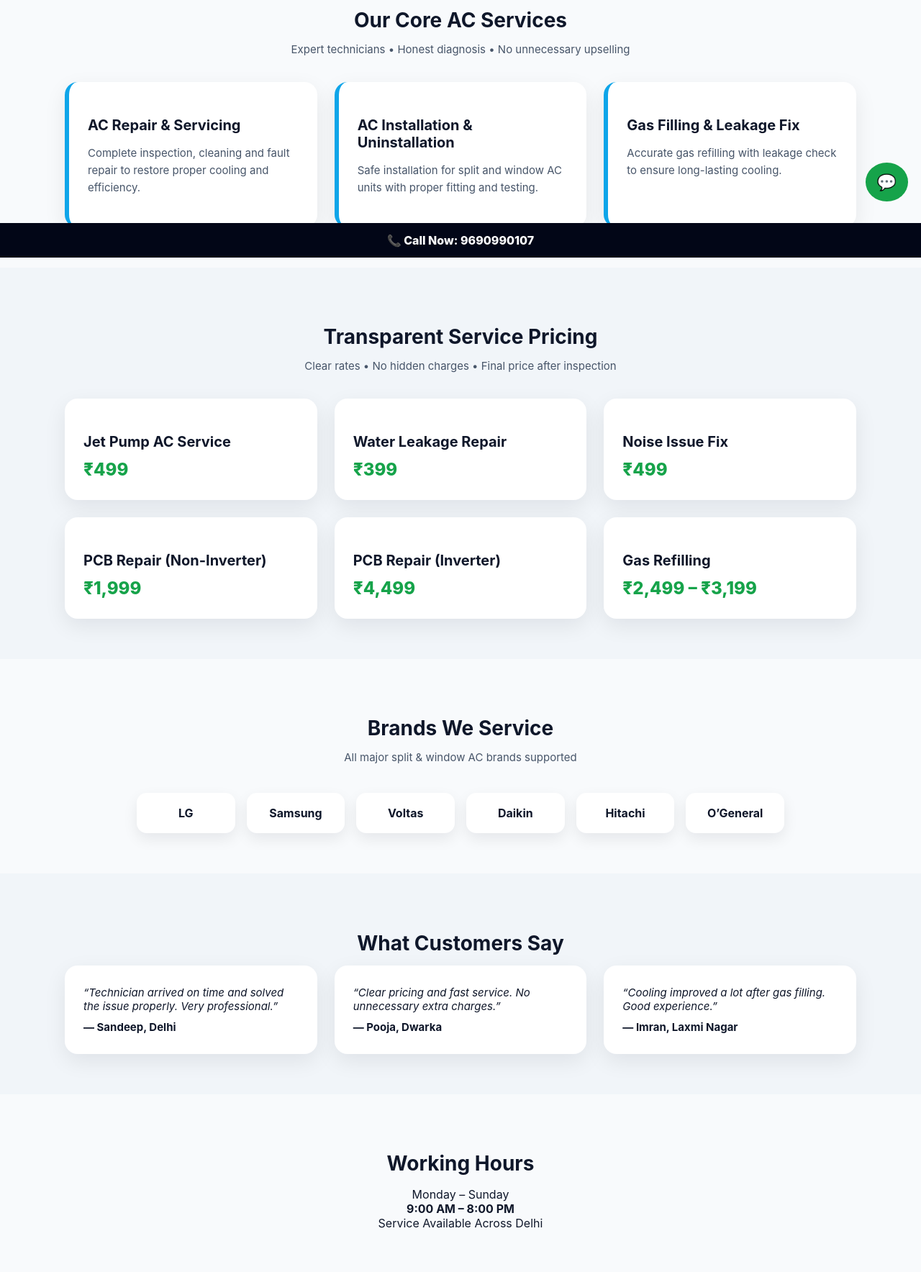
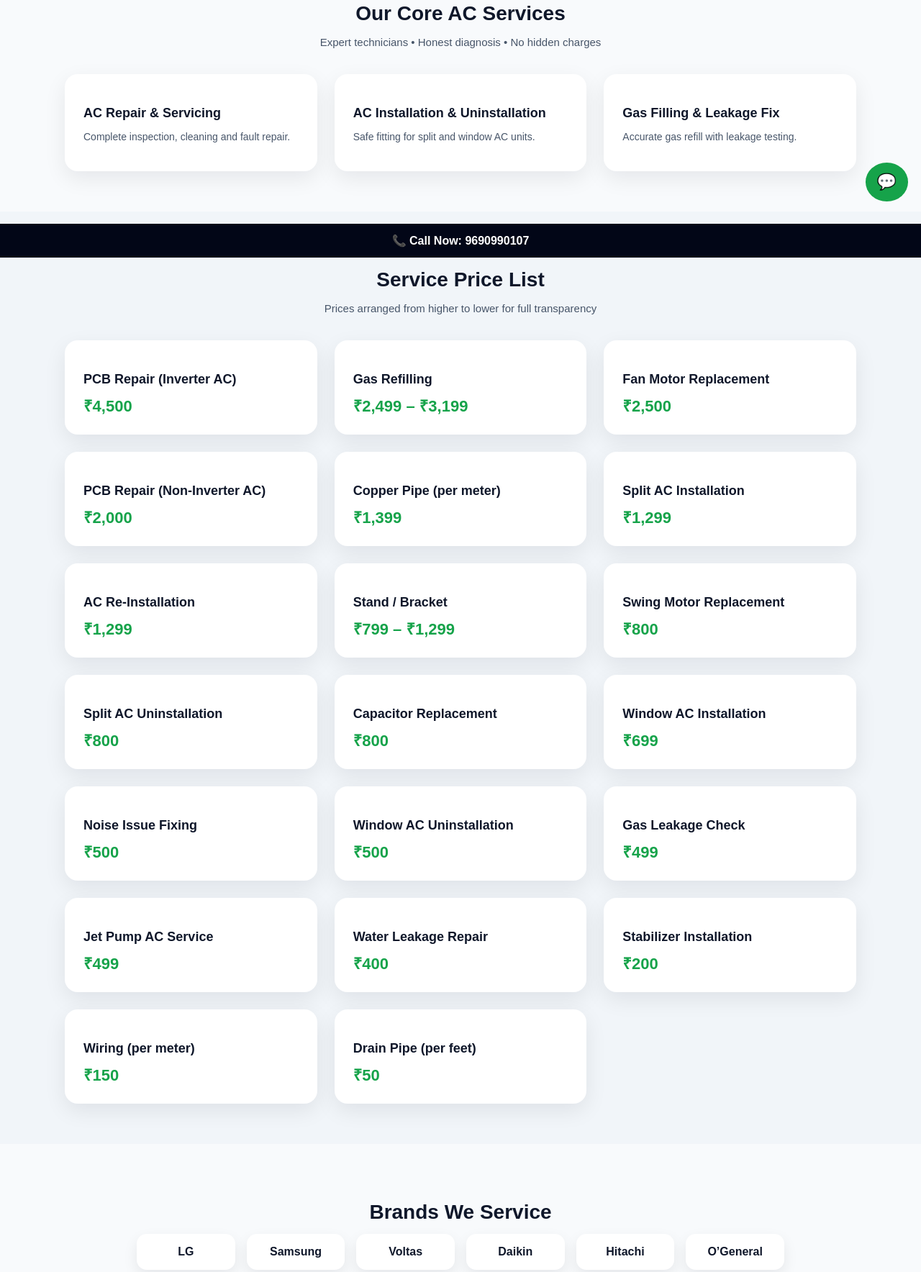
Before and after one commit to mrs899963/chillwise-air.github.io, a plain HTML site: page index.html in a window 1280 px wide. Shown: the part 442-2210 px from the top of the page at 72% size. Drawn offline with Linux system fonts and the light colour scheme.

Commit message:
Update index.html

```diff
--- a/index.html
+++ b/index.html
@@ -21,22 +21,22 @@
 *{box-sizing:border-box}
 body{
   margin:0;
-  font-family:-apple-system,BlinkMacSystemFont,"Segoe UI",Roboto,Arial,sans-serif;
+  font-family:Arial,Helvetica,sans-serif;
   background:var(--bg);
   color:var(--text);
 }
 
-/* ===== TOP NOTICE ===== */
+/* Top bar */
 .topbar{
   background:var(--dark);
   color:#fff;
   text-align:center;
-  padding:8px 10px;
+  padding:8px;
   font-size:14px;
   font-weight:600;
 }
 
-/* ===== HERO ===== */
+/* Hero */
 .hero{
   background:linear-gradient(135deg,#0284c7,#0ea5e9);
   color:#fff;
@@ -47,27 +47,20 @@ body{
 .hero h1{
   font-size:34px;
   margin-bottom:12px;
-  letter-spacing:.3px;
 }
 
 .hero p{
   font-size:16px;
-  max-width:640px;
-  margin:0 auto 10px;
   opacity:.95;
 }
 
 .hero .phone{
   font-size:22px;
   font-weight:800;
-  margin:16px 0 8px;
+  margin:16px 0;
 }
 
-.hero .cta{
-  margin-top:22px;
-}
-
-.hero .cta a{
+.hero a{
   display:inline-block;
   margin:6px;
   padding:15px 34px;
@@ -75,18 +68,17 @@ body{
   font-weight:700;
   text-decoration:none;
   color:#fff;
-  font-size:15px;
 }
 
-.hero .whatsapp{background:var(--accent)}
-.hero .call{background:var(--dark)}
+.whatsapp{background:var(--accent)}
+.call{background:var(--dark)}
 
-/* ===== SECTIONS ===== */
+/* Sections */
 section{
   padding:56px 20px;
 }
 
-section h2{
+h2{
   text-align:center;
   font-size:28px;
   margin-bottom:14px;
@@ -95,12 +87,11 @@ section h2{
 .section-sub{
   text-align:center;
   color:var(--muted);
-  max-width:700px;
-  margin:0 auto 36px;
+  margin-bottom:36px;
   font-size:15px;
 }
 
-/* ===== GRID ===== */
+/* Grid */
 .grid{
   max-width:1100px;
   margin:auto;
@@ -109,78 +100,60 @@ section h2{
   gap:24px;
 }
 
-/* ===== CARDS ===== */
+/* Cards */
 .card{
   background:var(--card);
   border-radius:18px;
-  padding:28px 26px;
+  padding:26px;
   box-shadow:0 10px 30px rgba(2,6,23,.08);
 }
 
 .card h3{
-  font-size:20px;
-  margin-bottom:10px;
+  font-size:18px;
+  margin-bottom:8px;
 }
 
 .card p{
-  font-size:15px;
+  font-size:14px;
   color:var(--muted);
-  line-height:1.6;
 }
 
-/* ===== SERVICES ===== */
-.service-card{
-  border-left:6px solid var(--primary);
+/* Price */
+.price{
+  font-size:22px;
+  font-weight:800;
+  color:var(--accent);
+  margin-top:10px;
 }
 
-/* ===== PRICING ===== */
-.price{
-  font-size:24px;
-  font-weight:800;
-  color:var(--accent);
-  margin-top:12px;
-}
-
-/* ===== BRANDS ===== */
+/* Brands */
 .brands{
   max-width:900px;
-  margin:40px auto 0;
+  margin:auto;
   display:grid;
   grid-template-columns:repeat(auto-fit,minmax(120px,1fr));
   gap:16px;
 }
 
 .brand{
-  background:var(--card);
-  padding:18px 10px;
-  text-align:center;
+  background:#fff;
+  padding:16px;
   border-radius:14px;
   font-weight:700;
+  text-align:center;
   box-shadow:0 8px 20px rgba(2,6,23,.08);
 }
 
-/* ===== REVIEWS ===== */
-.review{
-  font-size:15px;
-  font-style:italic;
-}
-
-.review b{
-  display:block;
-  margin-top:10px;
-  font-style:normal;
-}
-
-/* ===== FOOTER ===== */
+/* Footer */
 footer{
   background:var(--dark);
   color:#cbd5e1;
-  padding:28px 16px;
+  padding:28px;
   text-align:center;
   font-size:14px;
 }
 
-/* ===== FLOATING ===== */
+/* Floating */
 .whatsapp-float{
   position:fixed;
   right:18px;
@@ -201,13 +174,12 @@ footer{
   background:var(--dark);
   text-align:center;
   padding:14px;
-  font-weight:800;
 }
 
 .callbar a{
   color:#fff;
   text-decoration:none;
-  font-size:16px;
+  font-weight:800;
 }
 </style>
 </head>
@@ -215,88 +187,70 @@ footer{
 <body>
 
 <div class="topbar">
-📞 Emergency & Same-Day AC Service Available in Delhi
+📞 Same-Day AC Service Available Across Delhi
 </div>
 
 <div class="hero">
   <h1>Chillwise Air Conditioner</h1>
-  <p>Professional AC Repair, Installation & Gas Filling Services Across Delhi</p>
-
+  <p>Professional AC Repair, Installation & Gas Filling Services</p>
   <div class="phone">Call: 9690990107</div>
 
-  <div class="cta">
-    <a href="https://wa.me/919690990107" class="whatsapp">WhatsApp Booking</a>
-    <a href="tel:9690990107" class="call">Call Now</a>
-  </div>
+  <a href="https://wa.me/919690990107" class="whatsapp">WhatsApp Booking</a>
+  <a href="tel:9690990107" class="call">Call Now</a>
 </div>
 
 <section>
   <h2>Our Core AC Services</h2>
-  <p class="section-sub">
-    Expert technicians • Honest diagnosis • No unnecessary upselling
-  </p>
+  <p class="section-sub">Expert technicians • Honest diagnosis • No hidden charges</p>
 
   <div class="grid">
-    <div class="card service-card">
+    <div class="card">
       <h3>AC Repair & Servicing</h3>
-      <p>Complete inspection, cleaning and fault repair to restore proper cooling and efficiency.</p>
+      <p>Complete inspection, cleaning and fault repair.</p>
     </div>
-
-    <div class="card service-card">
+    <div class="card">
       <h3>AC Installation & Uninstallation</h3>
-      <p>Safe installation for split and window AC units with proper fitting and testing.</p>
+      <p>Safe fitting for split and window AC units.</p>
     </div>
-
-    <div class="card service-card">
+    <div class="card">
       <h3>Gas Filling & Leakage Fix</h3>
-      <p>Accurate gas refilling with leakage check to ensure long-lasting cooling.</p>
+      <p>Accurate gas refill with leakage testing.</p>
     </div>
   </div>
 </section>
 
 <section style="background:#f1f5f9">
-  <h2>Transparent Service Pricing</h2>
-  <p class="section-sub">
-    Clear rates • No hidden charges • Final price after inspection
-  </p>
+  <h2>Service Price List</h2>
+  <p class="section-sub">Prices arranged from higher to lower for full transparency</p>
 
   <div class="grid">
-    <div class="card">
-      <h3>Jet Pump AC Service</h3>
-      <div class="price">₹499</div>
-    </div>
 
-    <div class="card">
-      <h3>Water Leakage Repair</h3>
-      <div class="price">₹399</div>
-    </div>
+    <div class="card"><h3>PCB Repair (Inverter AC)</h3><div class="price">₹4,500</div></div>
+    <div class="card"><h3>Gas Refilling</h3><div class="price">₹2,499 – ₹3,199</div></div>
+    <div class="card"><h3>Fan Motor Replacement</h3><div class="price">₹2,500</div></div>
+    <div class="card"><h3>PCB Repair (Non-Inverter AC)</h3><div class="price">₹2,000</div></div>
+    <div class="card"><h3>Copper Pipe (per meter)</h3><div class="price">₹1,399</div></div>
+    <div class="card"><h3>Split AC Installation</h3><div class="price">₹1,299</div></div>
+    <div class="card"><h3>AC Re-Installation</h3><div class="price">₹1,299</div></div>
+    <div class="card"><h3>Stand / Bracket</h3><div class="price">₹799 – ₹1,299</div></div>
+    <div class="card"><h3>Swing Motor Replacement</h3><div class="price">₹800</div></div>
+    <div class="card"><h3>Split AC Uninstallation</h3><div class="price">₹800</div></div>
+    <div class="card"><h3>Capacitor Replacement</h3><div class="price">₹800</div></div>
+    <div class="card"><h3>Window AC Installation</h3><div class="price">₹699</div></div>
+    <div class="card"><h3>Noise Issue Fixing</h3><div class="price">₹500</div></div>
+    <div class="card"><h3>Window AC Uninstallation</h3><div class="price">₹500</div></div>
+    <div class="card"><h3>Gas Leakage Check</h3><div class="price">₹499</div></div>
+    <div class="card"><h3>Jet Pump AC Service</h3><div class="price">₹499</div></div>
+    <div class="card"><h3>Water Leakage Repair</h3><div class="price">₹400</div></div>
+    <div class="card"><h3>Stabilizer Installation</h3><div class="price">₹200</div></div>
+    <div class="card"><h3>Wiring (per meter)</h3><div class="price">₹150</div></div>
+    <div class="card"><h3>Drain Pipe (per feet)</h3><div class="price">₹50</div></div>
 
-    <div class="card">
-      <h3>Noise Issue Fix</h3>
-      <div class="price">₹499</div>
-    </div>
-
-    <div class="card">
-      <h3>PCB Repair (Non-Inverter)</h3>
-      <div class="price">₹1,999</div>
-    </div>
-
-    <div class="card">
-      <h3>PCB Repair (Inverter)</h3>
-      <div class="price">₹4,499</div>
-    </div>
-
-    <div class="card">
-      <h3>Gas Refilling</h3>
-      <div class="price">₹2,499 – ₹3,199</div>
-    </div>
   </div>
 </section>
 
 <section>
   <h2>Brands We Service</h2>
-  <p class="section-sub">All major split & window AC brands supported</p>
-
   <div class="brands">
     <div class="brand">LG</div>
     <div class="brand">Samsung</div>
@@ -305,36 +259,6 @@ footer{
     <div class="brand">Hitachi</div>
     <div class="brand">O’General</div>
   </div>
-</section>
-
-<section style="background:#f1f5f9">
-  <h2>What Customers Say</h2>
-
-  <div class="grid">
-    <div class="card review">
-      “Technician arrived on time and solved the issue properly. Very professional.”
-      <b>— Sandeep, Delhi</b>
-    </div>
-
-    <div class="card review">
-      “Clear pricing and fast service. No unnecessary extra charges.”
-      <b>— Pooja, Dwarka</b>
-    </div>
-
-    <div class="card review">
-      “Cooling improved a lot after gas filling. Good experience.”
-      <b>— Imran, Laxmi Nagar</b>
-    </div>
-  </div>
-</section>
-
-<section>
-  <h2>Working Hours</h2>
-  <p style="text-align:center;font-size:16px">
-    Monday – Sunday<br>
-    <b>9:00 AM – 8:00 PM</b><br>
-    Service Available Across Delhi
-  </p>
 </section>
 
 <footer>
```
